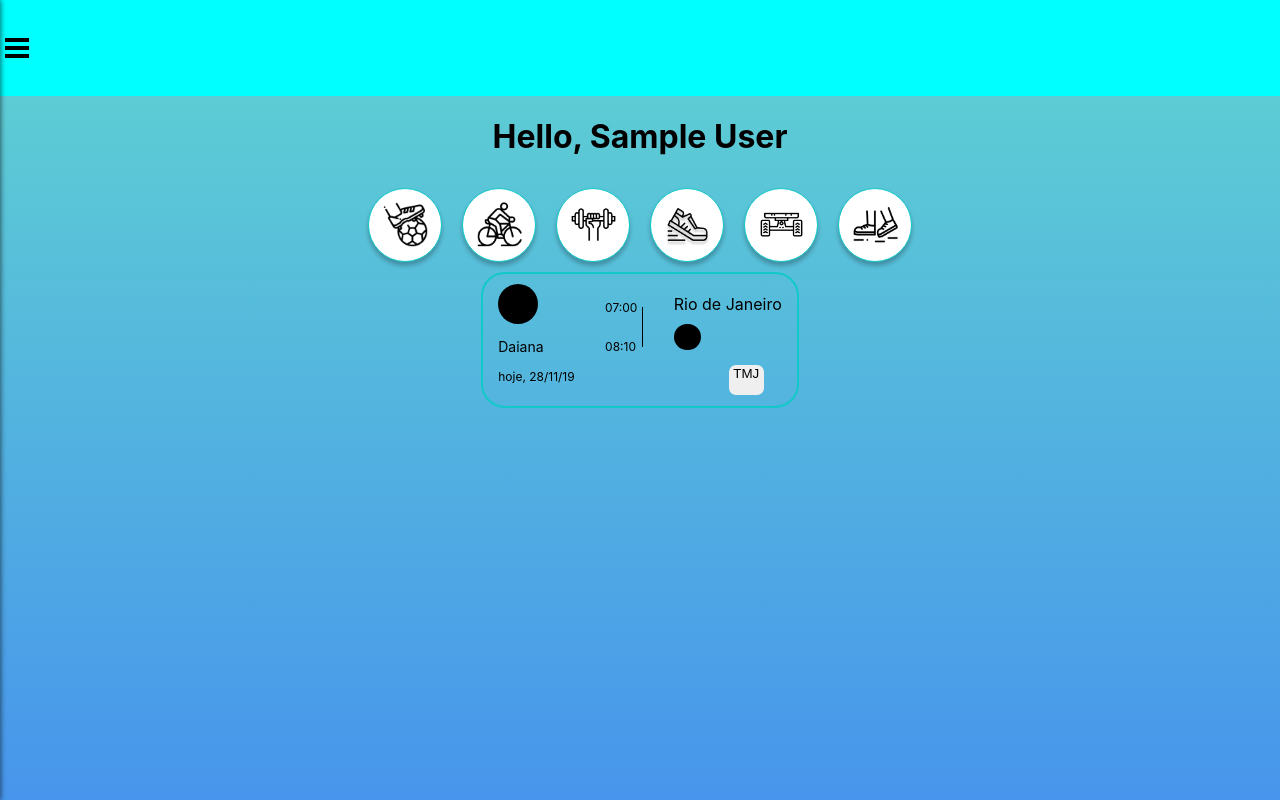
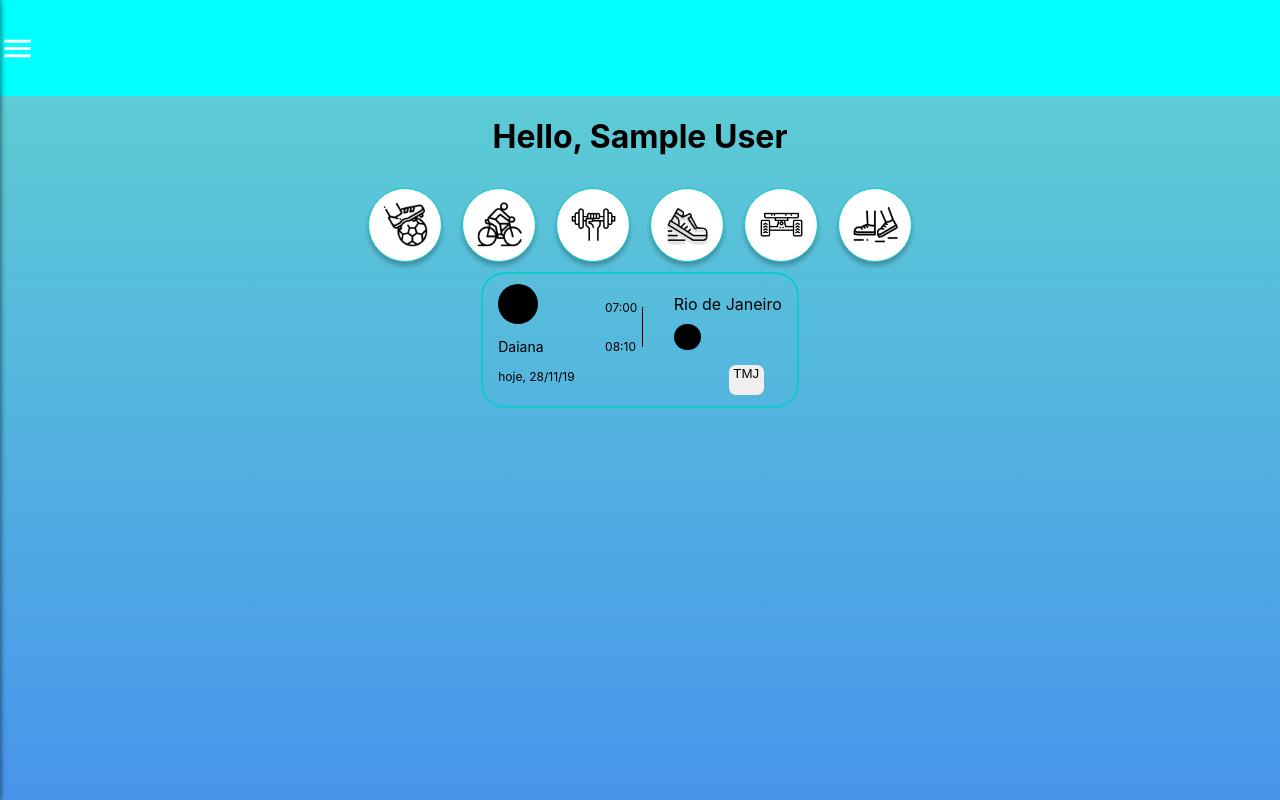
Before and after one commit to estartandodevs-course/sport-friend, a React (Create React App) app: page / in a window 1280 px wide. Built offline with nearby package versions, Linux system fonts and the light colour scheme; no server answers; sample sign-in values are in the browser's storage.

Commit message:
update header & logo component

```diff
--- a/src/components/Header/header.js
+++ b/src/components/Header/header.js
@@ -1,7 +1,6 @@
 import React, { useState } from 'react';
 import './header.scss';
 import Menu from '../Menu/menu'
-import detalis from '../../assets/img/menu.svg'
 
 export default function Header(props) {
 
@@ -12,7 +11,7 @@ export default function Header(props) {
     }
     return (
         <div className="Menu_Bar">
-            <img onClick={toogleMenu} src={detalis} className="menu" alt="" />
+            <i onClick={toogleMenu} className="material-icons menu" alt="">menu</i>
             <Menu close={toogleMenu} className="openMenu" openMenu={props.openMenu} left={menu ? "0" : "-320px"} />
         </div>
     );
--- a/src/components/Header/header.scss
+++ b/src/components/Header/header.scss
@@ -5,10 +5,13 @@
     display: flex;
     justify-content: space-between;
     align-items: center;
+    .menu{
+      color: white;
+      font-size: 35px;
+  }
     img{
         margin-left: 5px;
     }
-
     @media screen and (max-width: 760px) {
         .Menu_Bar {
           img {
```
Also changed, not shown: src/components/logo/logo.js (added, +9 -0 lines), src/components/logo/logo.scss (added, +11 -0 lines).
